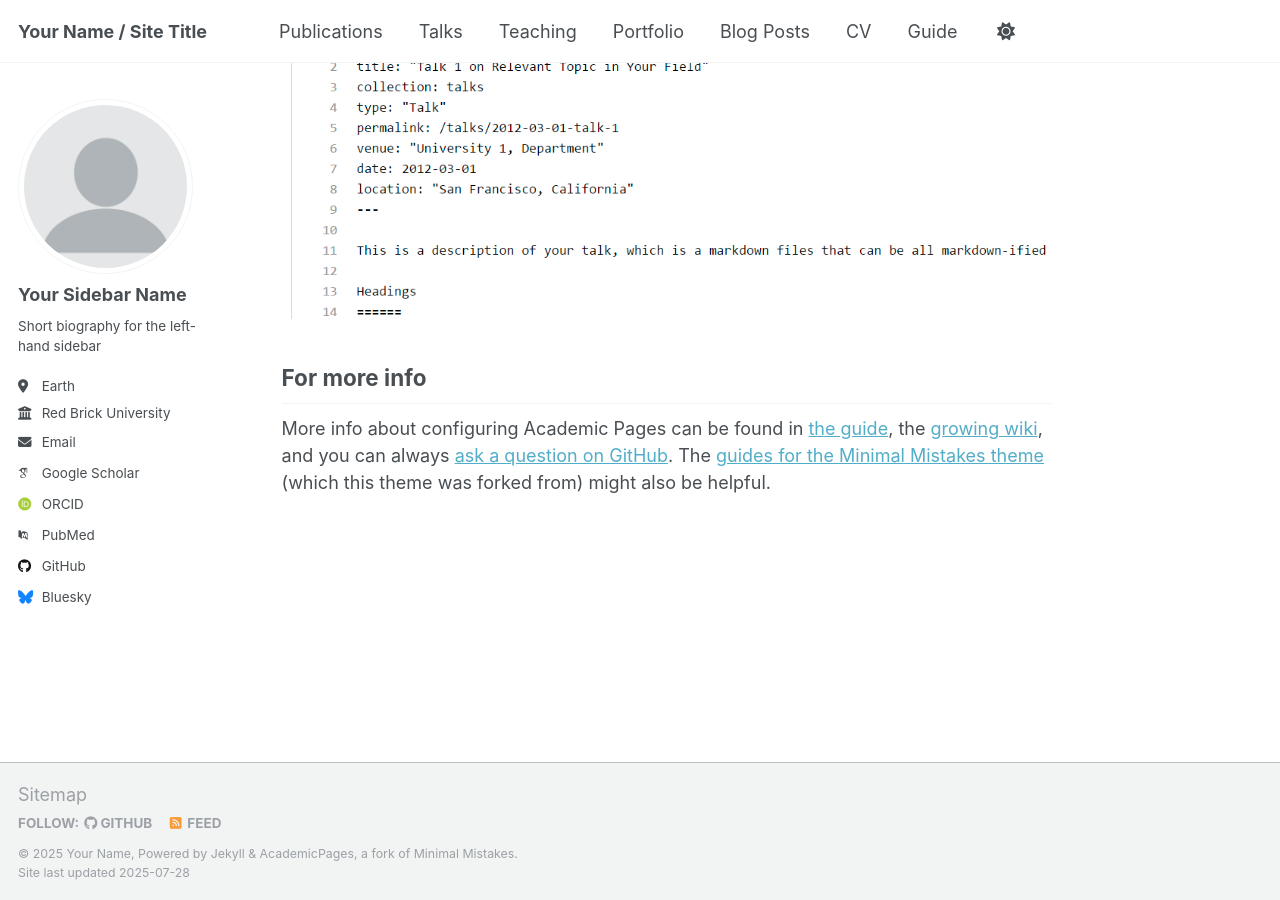
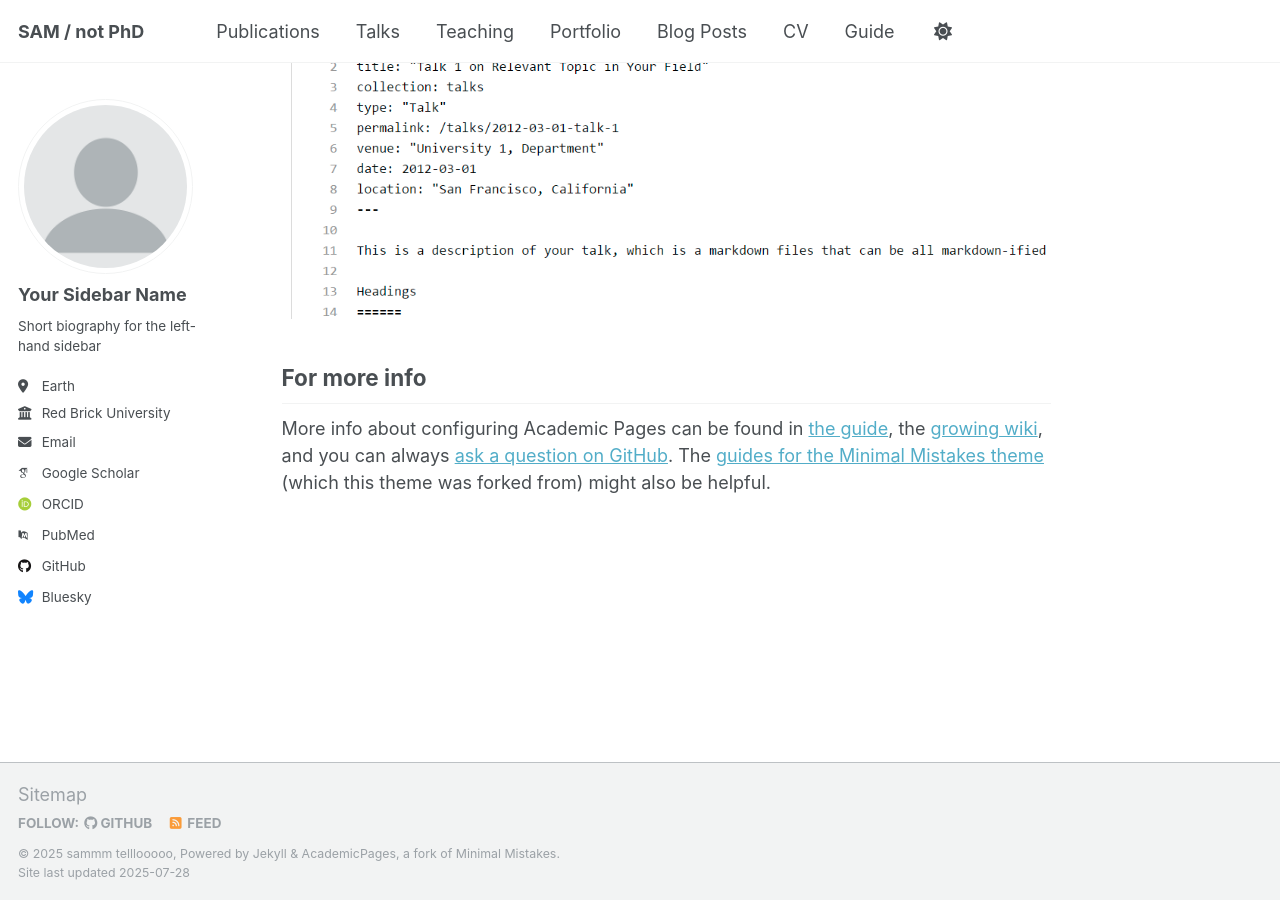
Before and after one commit to stello2004/CIERA_REU, a Jekyll site: the page built from _pages/about.md, in a window 1280 px wide and 900 px high, scrolled down 2880 px. Built offline with Jekyll 4.4.1, drawn with Linux system fonts in a browser that asks for light colours; some web fonts are replaced; a script that is not in the unit is left out.

Commit message:
Update _config.yml

```diff
--- a/_config.yml
+++ b/_config.yml
@@ -9,10 +9,10 @@
 # Basic Site Settings
 locale                   : "en-US"
 site_theme               : "default"
-title                    : "Your Name / Site Title"
+title                    : "SAM / not PhD"
 title_separator          : "-"
-name                     : &name "Your Name"
-description              : &description "personal description"
+name                     : &name "sammm telllooooo"
+description              : &description "personal description? don't think so"
 url                      : https://academicpages.github.io # the base hostname & protocol for your site e.g. "https://[your GitHub username].github.io" or if you already have some other page hosted on Github then use "https://[your GitHub username].github.io/[Your Repo Name]"
 baseurl                  : "" # the subpath of your site, e.g. "/blog"
 repository               : "academicpages/academicpages.github.io"
```
